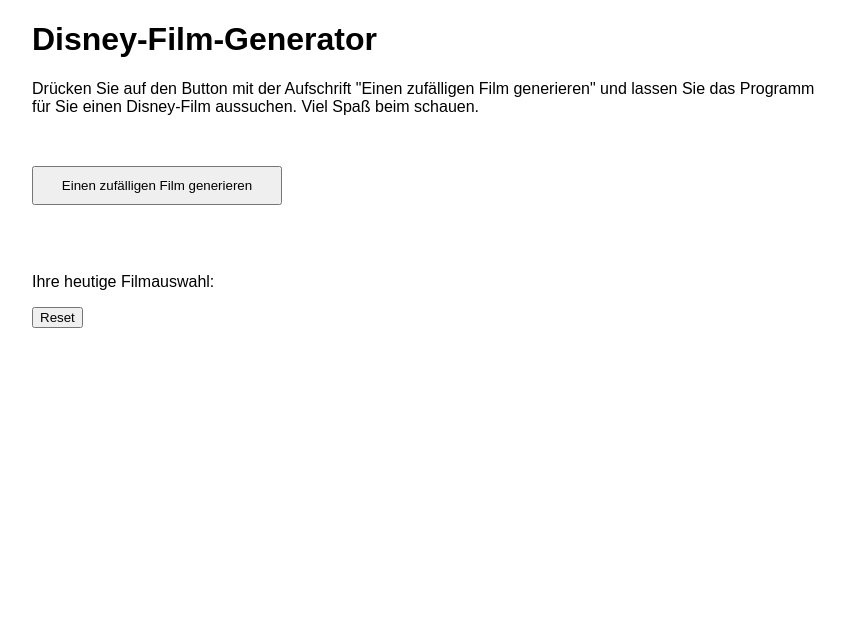
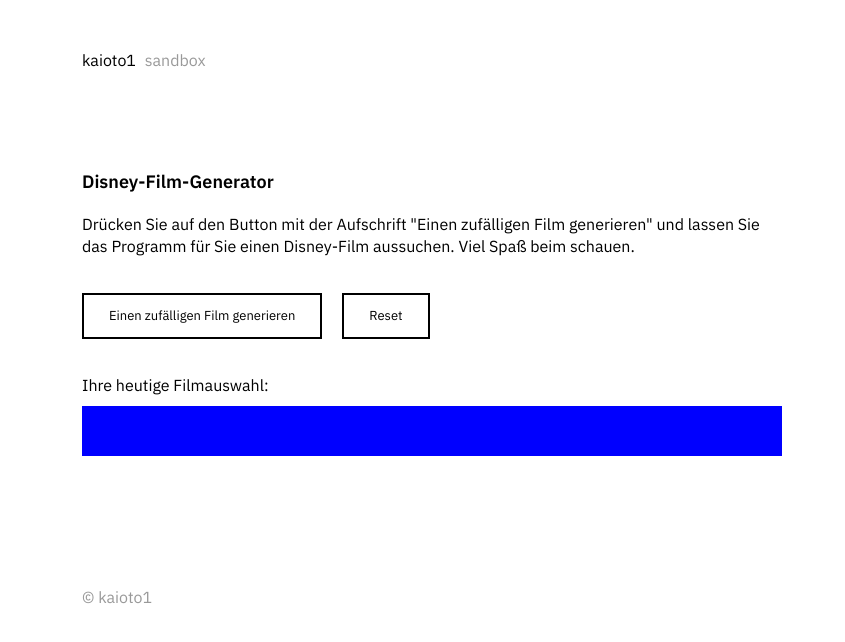
Before and after one commit to kaioto1/kaioto.github.io, a plain HTML site: page disney-film-generator/disney-film-generator.html in a window 1280 px wide. Shown: the whole page, without its empty margins (208-1053 px from the left). Drawn offline with Linux system fonts and the light colour scheme.

Commit message:
Disney-Film-Generator - css hinzugefügt und das design überarbeitet - html dokument überarbeitet, nav und footer hinzugefügt

```diff
--- /dev/null
+++ b/disney-film-generator/disney-film-generator.css
@@ -0,0 +1,182 @@
+/* Root */
+:root {
+    --lightgray: rgba(0, 0, 0, 0.4);
+    --dark: #000000;
+    --light: #ffffff;
+}
+
+/* Reset */
+* {
+    margin: 0;
+    padding: 0;
+    box-sizing: border-box;
+    font-size: 10px;
+    font-family: 'IBM Plex Sans', sans-serif;
+}
+
+html {
+    scroll-behavior: smooth;
+}
+
+body {
+    max-width: 700px;
+    margin: 5rem auto;
+    background-color: var(--light);
+}
+
+/* Fonts */
+p,
+h2,
+h3,
+h4,
+a,
+span,
+.logo a,
+.logo span {
+    font-size: 1.6rem;
+}
+
+
+.ausgabe {
+    background-color: blue;
+    min-height: 5rem;
+    display: flex;
+    align-items: center;
+    color: var(--light);
+    padding: 0 0 0 1rem;
+}
+
+p {
+    line-height: 1.4;
+    padding: 1rem 0;
+}
+
+/* Nav */
+
+.logo a {
+    font-weight: 400;
+    color: var(--dark);
+    text-decoration: none;
+    border: none;
+    display: block;
+    margin-left: 0;
+}
+
+.logo span {
+    color: var(--lightgray);
+    font-weight: 400;
+    text-decoration: none;
+    margin-left: 0.5rem;
+}
+
+nav {
+    display: flex;
+    justify-content: space-between;
+    margin: 5rem 0 10rem 0;
+}
+
+ul {
+    list-style: none;
+}
+
+nav ul {
+    display: flex;
+}
+
+nav ul li a {
+    margin-left: 2.5rem;
+}
+
+/* Main */
+
+h1 {
+    font-size: 1.8rem;
+    padding-bottom: 1rem;
+}
+
+button {
+    color: var(--dark);
+    background-color: var(--light);
+    border: 2px solid;
+    padding: 1.25rem 2.5rem;
+    font-size: 1.3rem;
+}
+
+button:hover {
+    cursor: pointer;
+    background-color: blue;
+    color: var(--light);
+}
+
+div {
+    display: flex;
+    align-items: center;
+    margin: 2.5rem 0;
+}
+
+.generieren {
+    margin-right: 2rem;
+}
+
+
+/* Footer */
+footer {
+    display: block;
+    margin-top: 12rem;
+}
+
+footer p {
+    color: var(--lightgray);
+}
+
+
+@media (prefers-color-scheme: dark) {
+    body {
+        background-color: #000;
+    }
+
+    :root {
+        --lightgray: rgba(255, 255, 255, .6);
+        --dark: #fafafa;
+    }
+
+    span,
+    li span {
+        color: var(--lightgray);
+    }
+
+    h1 {
+        font-weight: 400;
+        line-height: 1.8;
+    }
+
+}
+
+@media screen and (max-width: 699px) {
+    body {
+        margin: 5rem 1.5rem;
+    }
+
+
+    h1 {
+        text-align: left;
+    }
+
+}
+
+@media screen and (max-width: 399px) {
+
+
+    p,
+    a,
+    span {
+        font-size: 1.6rem;
+    }
+
+    .project_overview p,
+    .project_overview p a {
+        font-size: 1.6rem;
+        padding: 1.25rem 0;
+    }
+
+}
--- a/disney-film-generator/disney-film-generator.html
+++ b/disney-film-generator/disney-film-generator.html
@@ -5,58 +5,45 @@
     <meta charset="UTF-8">
     <meta name="viewport" content="width=device-width, initial-scale=1.0">
     <title>Disney-Film-Generator</title>
-
-    <style>
-        html {
-            font-family: sans-serif;
-        }
-
-        body {
-            width: 70%;
-            max-width: 800px;
-            min-width: 480px;
-            margin: 0 auto;
-        }
-
-        .generieren {
-            width: 250px;
-            color: black;
-            padding: 10px;
-            margin: 50px 0;
-            display: block;
-
-        }
-
-        .reset {
-            display: block;
-        }
-
-        .anleitung {
-            display: block;
-        }
-
-        .ausgabe {
-            padding: 0px 5px;
-            background-color: aquamarine;
-        }
-
-        p {
-            display: inline-block;
-        }
-    </style>
+    <!-- CSS -->
+    <link rel="stylesheet" href="/disney-film-generator/disney-film-generator.css">
+    <!-- Fonts -->
+    <link rel="preconnect" href="https://fonts.googleapis.com">
+    <link rel="preconnect" href="https://fonts.gstatic.com" crossorigin>
+    <link rel="preconnect" href="https://fonts.googleapis.com">
+    <link rel="preconnect" href="https://fonts.gstatic.com" crossorigin>
+    <link
+        href="https://fonts.googleapis.com/css2?family=IBM+Plex+Sans:wght@100;400;500;600&family=Roboto:wght@300;400;500&display=swap"
+        rel="stylesheet">
 </head>
 
 <body>
+    <header>
+        <nav>
+            <ul>
+                <li class="logo"> <a href="" class="link">kaioto1 <span>sandbox</span></a> </li>
+            </ul>
+
+        </nav>
+    </header>
     <h1>Disney-Film-Generator</h1>
     <p class="anleitung">Drücken Sie auf den Button mit der Aufschrift "Einen zufälligen Film generieren" und lassen Sie
         das Programm für Sie einen Disney-Film aussuchen. Viel Spaß beim schauen.</p>
 
-    <button type="button" class="generieren">Einen zufälligen Film generieren</button>
+
+    <div>
+        <button type="button" class="generieren">Einen zufälligen Film generieren</button>
+        <button type="button" class="reset">Reset</button>
+    </div>
 
     <p class="caption">Ihre heutige Filmauswahl:</p>
     <p class="ausgabe"></p>
 
-    <button type="button" class="reset">Reset</button>
+
+
+    <footer>
+        <p>&copy; kaioto1</p>
+    </footer>
 
 
 
```
Also changed, not shown: style.css (+5 -4 lines).
